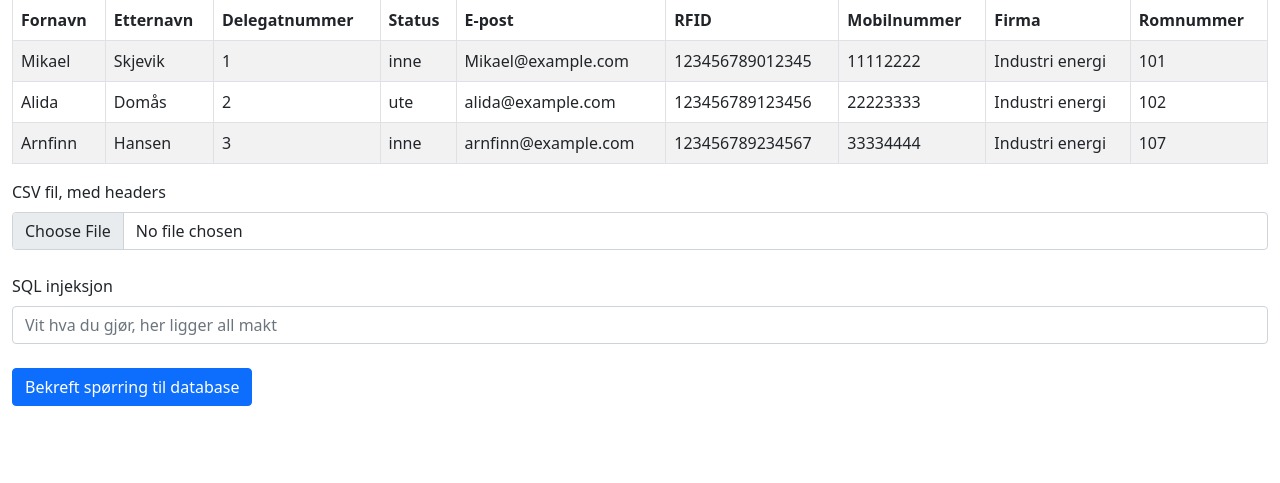
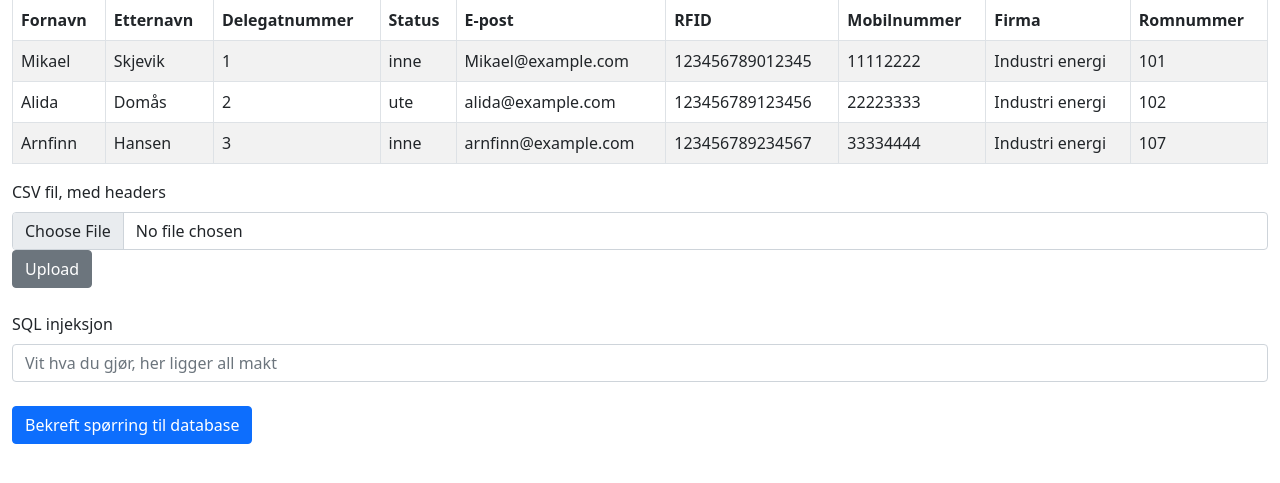
Before and after one commit to omsfah/python-flask-tutorial, a Flask app: page / in a window 1280 px wide. Shown: the part 206-689 px from the top of the page. Run offline with Flask 3, Linux system fonts and the light colour scheme; some libraries are stand-ins or nearby versions.

Commit message:
started implementing pandas for csv -> html

```diff
--- a/FlaskMarket/main.py
+++ b/FlaskMarket/main.py
@@ -1,11 +1,33 @@
+import pandas as pd
 from flask import Flask, render_template, request
 from werkzeug.utils import secure_filename
 app = Flask(__name__)
 
+ALLOWED_EXTENSIONS = {'csv'}
 
-@app.route('/')
+def allowed_file(filename):
+    return '.' in filename and \
+           filename.rsplit('.', 1)[1].lower() in ALLOWED_EXTENSIONS
+
+
+@app.route('/', methods=['GET', 'POST'])
 def home_page():
+    if request.method == 'POST':
+        if request.form.get('refresh-button') == '1':
+            print("entering refresh routine")
+            datatmp=pd.read_csv('data.csv')
+            datatmp2=datatmp.to_html()
+            print(datatmp2)
+            pass
     return render_template('home.html')
+
+@app.route('/upload', methods = ['POST'])
+def upload():
+    if 'file' in request.files:
+        file = request.files['file']
+        if  file and allowed_file(file.filename):
+            file.save("data.csv")
+        return render_template("home.html")
 
 if __name__ == '__main__':
     app.run(debug=True) #tillater å kjøre "direkte" med debug mode (ved filendringer trenger man ikke restarte appen)
--- a/FlaskMarket/templates/home.html
+++ b/FlaskMarket/templates/home.html
@@ -27,9 +27,11 @@
     <article class="my-3 bd-heading" id="buttons">
       <div class="container-fluid bg-body align-items">
         <section id="components">
-          <button type="button" class="btn btn-secondary" name="outside-button" id="outside-button">Sett status "inne" til "ute"</button>
-          <button type="button" class="btn btn-secondary" name="noshow-button" id="noshow-button">sett status "ute" til "annet"</button>
-          <button type="button" name="refresh-button" id="refresh-button" class="btn btn-secondary">Oppdater visning av data</button>
+          <form method="post" action="/">
+            <button type="submit" class="btn btn-secondary" name="outside-button" id="outside-button" value="1">Sett status "inne" til "ute"</button>
+            <button type="submit" class="btn btn-secondary" name="noshow-button" id="noshow-button" value="1">sett status "ute" til "annet"</button>
+            <button type="submit" class="btn btn-secondary" name="refresh-button" id="refresh-button" value="1">Oppdater visning av data</button>
+          </form>
         </section>
       </div>
     </article>
@@ -88,8 +90,14 @@
           </tr>
         </tbody>
       </table>
+      <div>
+        <form action="/upload" method="POST" enctype="multipart/form-data">
           <label class="form-label" for="customFile">CSV fil, med headers</label>
-      <input type="file" class="form-control" id="fileupload">
+          <input type="file" class="form-control" name="file">
+          <button type="submit" class="btn btn-secondary">Upload</button>
+        </form>
+      </div>
+
       <script>
         $(document).ready(function(){
           $("#myInput").on("keyup", function() {
```
Also changed, not shown: demofil.csv (added, +14 -0 lines), 4 other files. Lines whose indentation alone changed are shown as unchanged.
